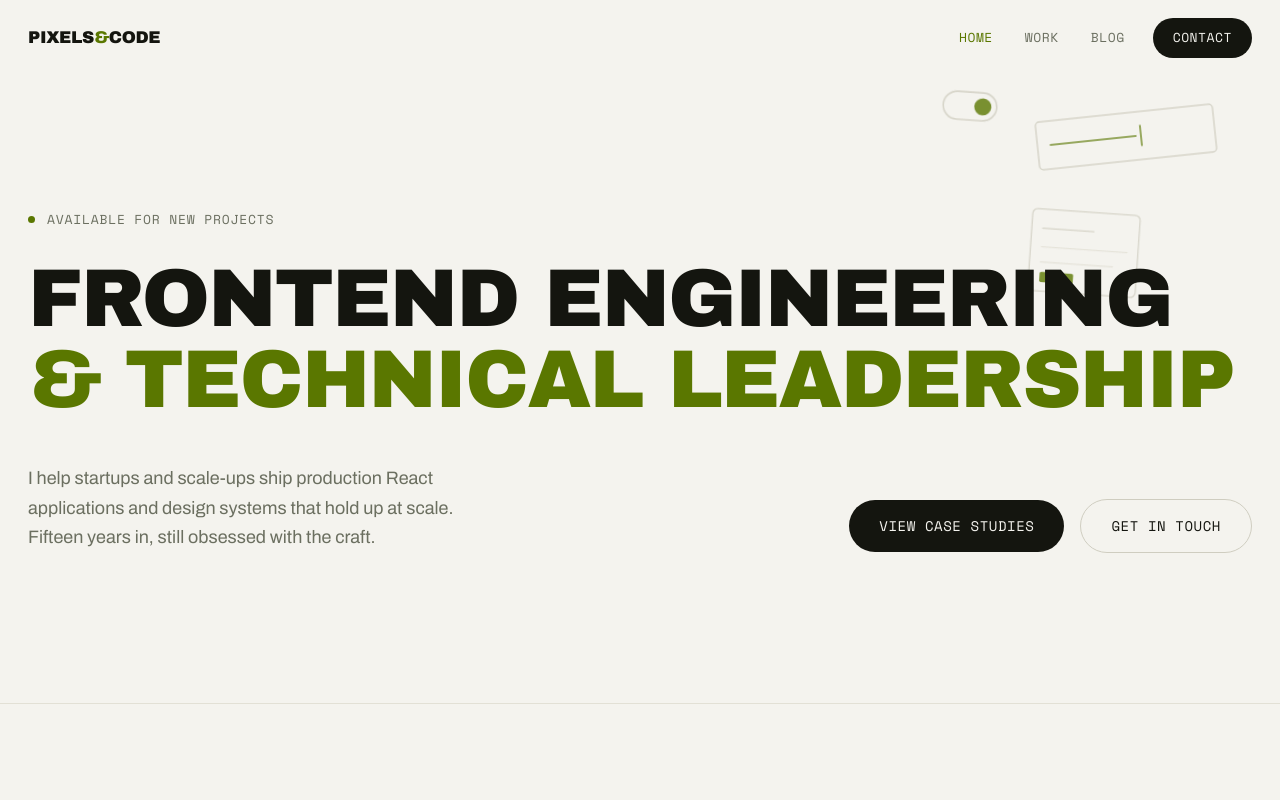
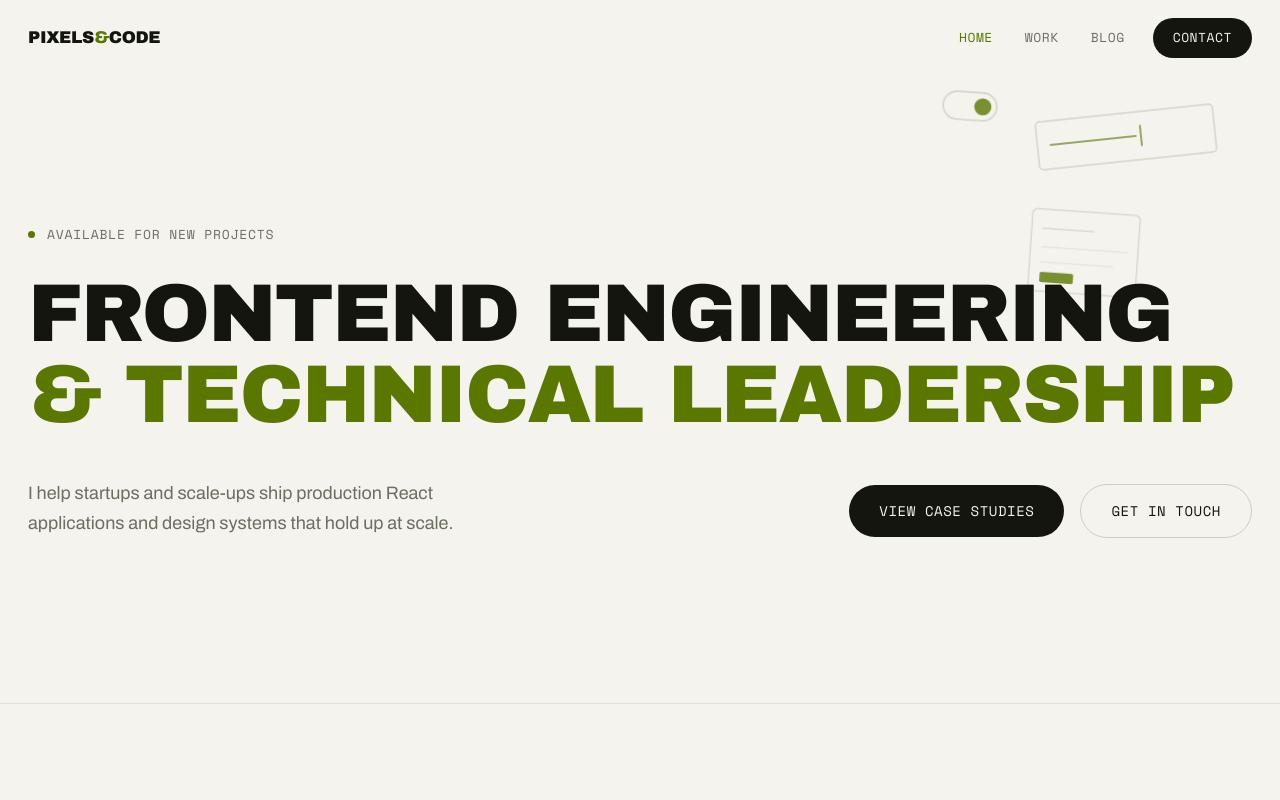
Before and after one commit to pixels-and-code/pixels-and-code, a Next.js app: page / in a window 1280 px wide. Shown: the top 800 px of the page. Built offline with nearby package versions, Linux system fonts and the light colour scheme.

Commit message:
copy tweak

```diff
--- a/components/Hero.tsx
+++ b/components/Hero.tsx
@@ -55,8 +55,7 @@ export function Hero() {
         >
           <p className="max-w-[480px] text-lg leading-[1.65] text-muted">
             I help startups and scale-ups ship production React applications and
-            design systems that hold up at scale. Fifteen years in, still
-            obsessed with the craft.
+            design systems that hold up at scale.
           </p>
 
           <div className="flex flex-wrap items-center gap-4">
```
